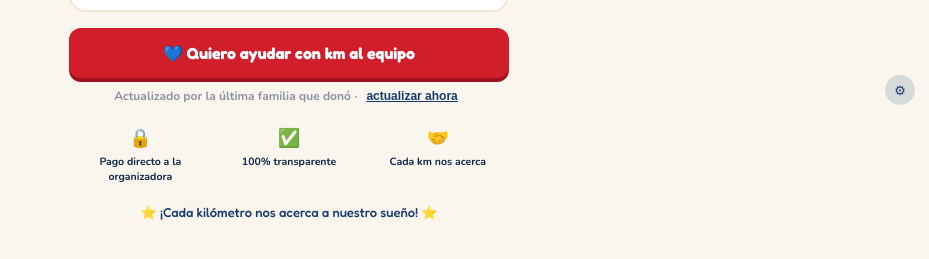
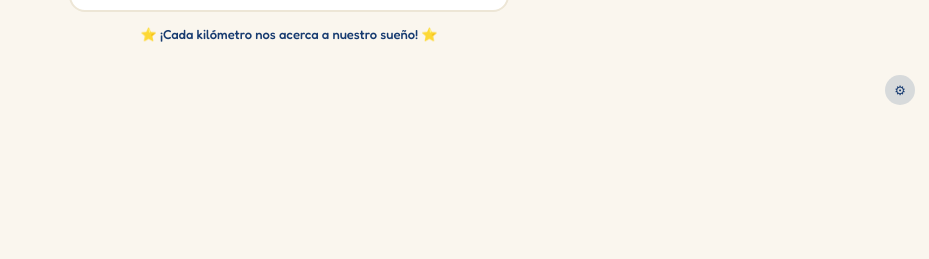
Before and after one commit to marianosantoiano/lujaneritos-mardel, a plain HTML site: page index.html in a window 1280 px wide. Shown: the part 681-940 px from the top of the page, without its empty margins (351-1280 px from the left). After the commit the page ends 800 px from the top, so only its background shows below. Drawn offline with nearby package versions, Linux system fonts and the light colour scheme; no server answers.

Commit message:
Deja solo línea final, comenta CTA y trust section

```diff
--- a/index.html
+++ b/index.html
@@ -257,6 +257,7 @@
   </div>
   -->
 
+  <!--
   <button class="cta" id="mainCta">💙 Quiero ayudar con km al equipo</button>
   <div class="refresh-row">Actualizado por la última familia que donó · <button id="refreshBtn">actualizar ahora</button></div>
 
@@ -265,6 +266,7 @@
     <div><span class="ic">✅</span>100% transparente</div>
     <div><span class="ic">🤝</span>Cada km nos acerca</div>
   </div>
+  -->
   <div class="final-line">⭐ ¡Cada kilómetro nos acerca a nuestro sueño! ⭐</div>
 </div>
 
@@ -332,7 +334,8 @@ async function load(){
   render();
 }
 
-document.getElementById('refreshBtn').addEventListener('click', load);
+const refreshBtnEl = document.getElementById('refreshBtn');
+if(refreshBtnEl) refreshBtnEl.addEventListener('click', load);
 
 // Donation tier modal
 const overlay     = document.getElementById('overlay');
@@ -358,8 +361,10 @@ if(tiersEl) tiersEl.addEventListener('click', (e)=>{
   if(t.id === 'otherTier') openModal(null);
   else openModal(Number(t.dataset.amt));
 });
-document.getElementById('mainCta').addEventListener('click', ()=>window.open('https://mpago.la/1cnEEqf','_blank'));
-document.getElementById('closeModal').addEventListener('click', ()=>overlay.classList.remove('show'));
+const mainCtaEl = document.getElementById('mainCta');
+if(mainCtaEl) mainCtaEl.addEventListener('click', ()=>window.open('https://mpago.la/1cnEEqf','_blank'));
+const closeModalEl = document.getElementById('closeModal');
+if(closeModalEl) closeModalEl.addEventListener('click', ()=>overlay.classList.remove('show'));
 document.getElementById('copyAlias').addEventListener('click', ()=>{
   navigator.clipboard.writeText('caminoamardelplata');
   const b = document.getElementById('copyAlias');
```
